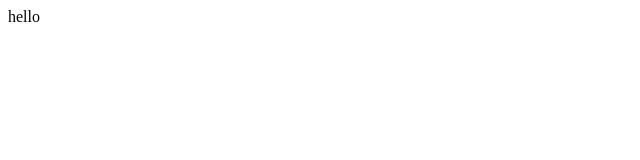
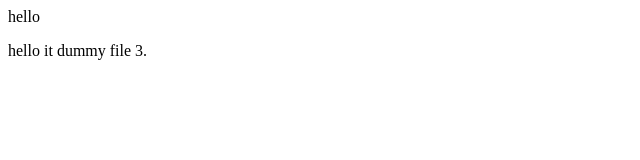
Before and after one commit to Divanshi5826/git-trail, a plain HTML site: page index3.html in a window 1280 px wide. Shown: the whole page, without its empty margins (0-640 px from the left). Drawn offline with Linux system fonts and the light colour scheme.

Commit message:
make changes in file 2 and 3

```diff
--- a/index3.html
+++ b/index3.html
@@ -2,5 +2,7 @@
     <head>
         <title>git</title>
     </head>
-    <body>hello</body>
+    <body>hello
+        <p>hello it dummy file 3.</p>
+    </body>
 </html>
```
Also changed, not shown: index2.html (+1 -1 lines).
